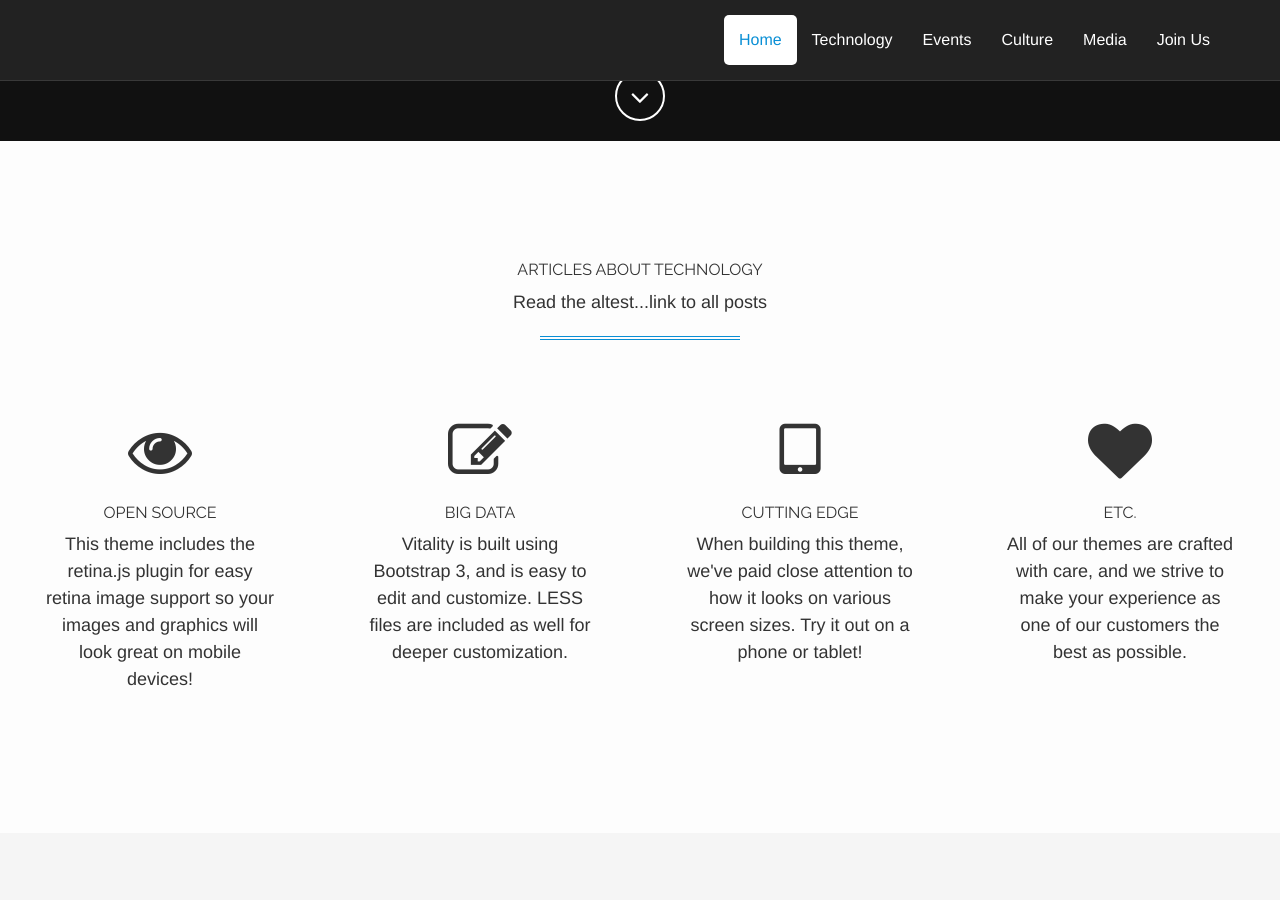
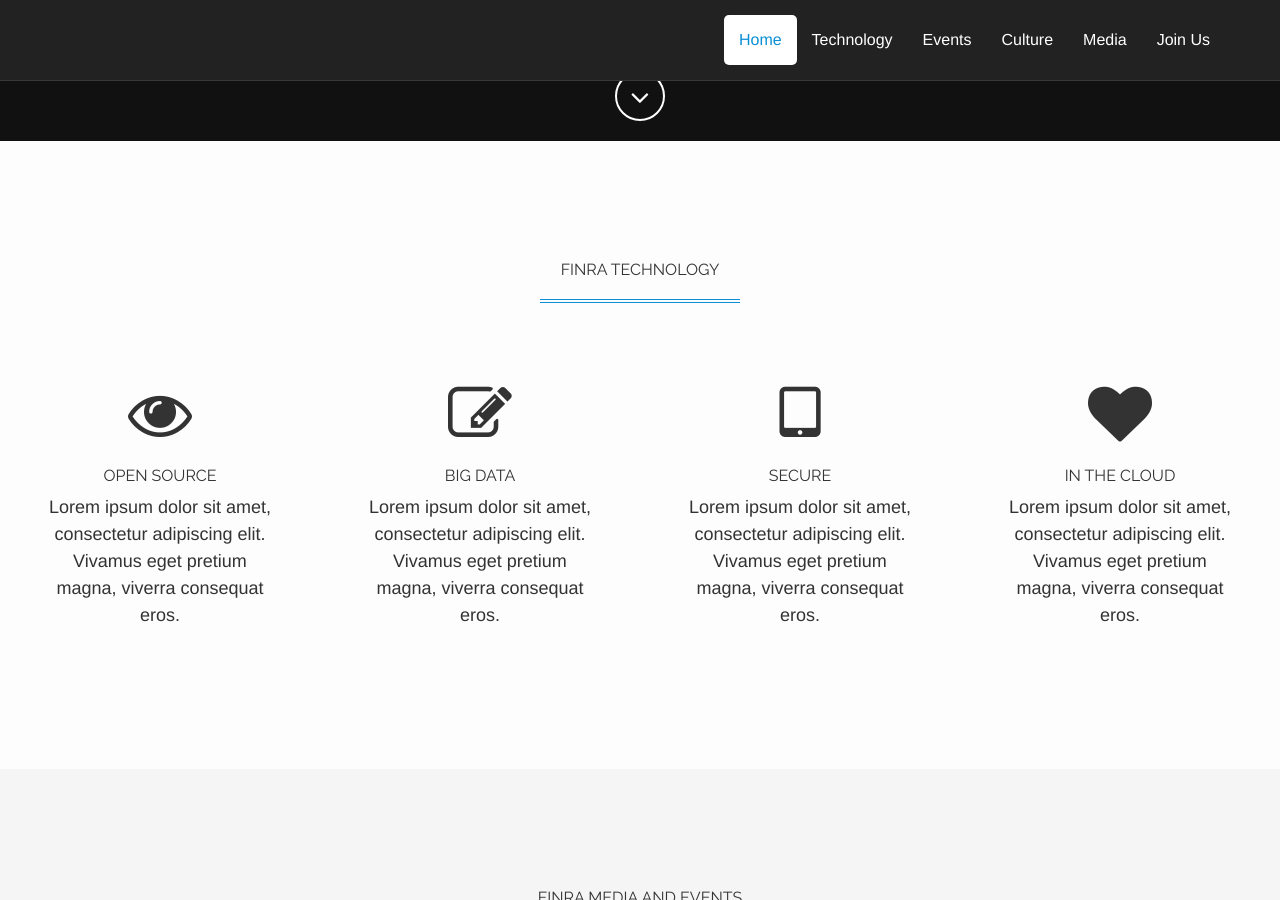
Before and after one commit to carbondesign/rftp_site, a Jekyll site: the page built from index.html, in a window 1280 px wide and 900 px high, scrolled down 759 px. Built offline with Jekyll 4.4.1, drawn with Linux system fonts in a browser that asks for light colours; some of the changed text lies outside the part shown.

Commit message:
edits to home page

```diff
--- a/_layouts/default.html
+++ b/_layouts/default.html
@@ -17,7 +17,7 @@
             <img src="" alt="FINRA logo" class="img-responsive img-centered" alt="">
             <div class="brand-name">T@F</div>
             <hr class="colored">
-            <div class="brand-name-subtext">Technology @ FINRAr</div>
+            <div class="brand-name-subtext">TECH @ FINRA</div>
         </div>
         <div class="scroll-down page-scroll">
             <a class="btn" href="#about"><i class="fa fa-angle-down"></i></a>
@@ -28,8 +28,7 @@
         <div class="container-fluid">
             <div class="row text-center">
                 <div class="col-lg-12">
-                    <h1>Articles About Technology</h1>
-                    <p>Read the altest...link to all posts</p>
+                    <h1>FINRA TECHNOLOGY</h1>
                     <hr class="colored">
                 </div>
             </div>
@@ -38,28 +37,28 @@
                     <div class="about-content">
                         <i class="fa fa-eye fa-4x"></i>
                         <h3>Open source</h3>
-                        <p>This theme includes the retina.js plugin for easy retina image support so your images and graphics will look great on mobile devices!</p>
+                        <p>Lorem ipsum dolor sit amet, consectetur adipiscing elit. Vivamus eget pretium magna, viverra consequat eros.</p>
                     </div>
                 </div>
                 <div class="col-md-3 col-sm-6">
                     <div class="about-content">
                         <i class="fa fa-edit fa-4x"></i>
                         <h3>Big Data</h3>
-                        <p>Vitality is built using Bootstrap 3, and is easy to edit and customize. LESS files are included as well for deeper customization.</p>
+                        <p>Lorem ipsum dolor sit amet, consectetur adipiscing elit. Vivamus eget pretium magna, viverra consequat eros.  </p>
                     </div>
                 </div>
                 <div class="col-md-3 col-sm-6">
                     <div class="about-content">
                         <i class="fa fa-tablet fa-4x"></i>
-                        <h3>Cutting Edge</h3>
-                        <p>When building this theme, we've paid close attention to how it looks on various screen sizes. Try it out on a phone or tablet!</p>
+                        <h3>Secure</h3>
+                        <p>Lorem ipsum dolor sit amet, consectetur adipiscing elit. Vivamus eget pretium magna, viverra consequat eros. </p>
                     </div>
                 </div>
                 <div class="col-md-3 col-sm-6">
                     <div class="about-content">
                         <i class="fa fa-heart fa-4x"></i>
-                        <h3>Etc.</h3>
-                        <p>All of our themes are crafted with care, and we strive to make your experience as one of our customers the best as possible.</p>
+                        <h3>In the Cloud</h3>
+                        <p>Lorem ipsum dolor sit amet, consectetur adipiscing elit. Vivamus eget pretium magna, viverra consequat eros.</p>
                     </div>
                 </div>
             </div>
@@ -70,8 +69,8 @@
         <div class="container text-center">
             <div class="row">
                 <div class="col-lg-12">
-                    <h2>Our Team</h2>
-                    <p>We are a group of digital marketers with a passion for great art that serves a practical purpose.</p>
+                    <h2>FINRA MEDIA AND EVENTS</h2>
+                    <pLorem ipsum dolor sit amet, consectetur adipiscing elit. Vivamus eget pretium magna, viverra consequat eros. </p>
                     <hr class="colored">
                 </div>
             </div>
@@ -204,7 +203,7 @@
         <div class="container">
             <div class="row text-center">
                 <div class="col-lg-12">
-                    <h2>Our Process</h2>
+                    <h2>FINRA EVENTS</h2>
                     <hr class="colored">
                     <p>Here is an overview of how we approach each new project.</p>
                 </div>
@@ -264,7 +263,7 @@
 
     <section id="work" class="bg-gray">
         <div class="container text-center">
-            <h2>Our Work</h2>
+            <h2>FINRA Tallent</h2>
             <hr class="colored">
             <p>Examples of our work which represent our design and marketing capabilities.</p>
         </div>
```
